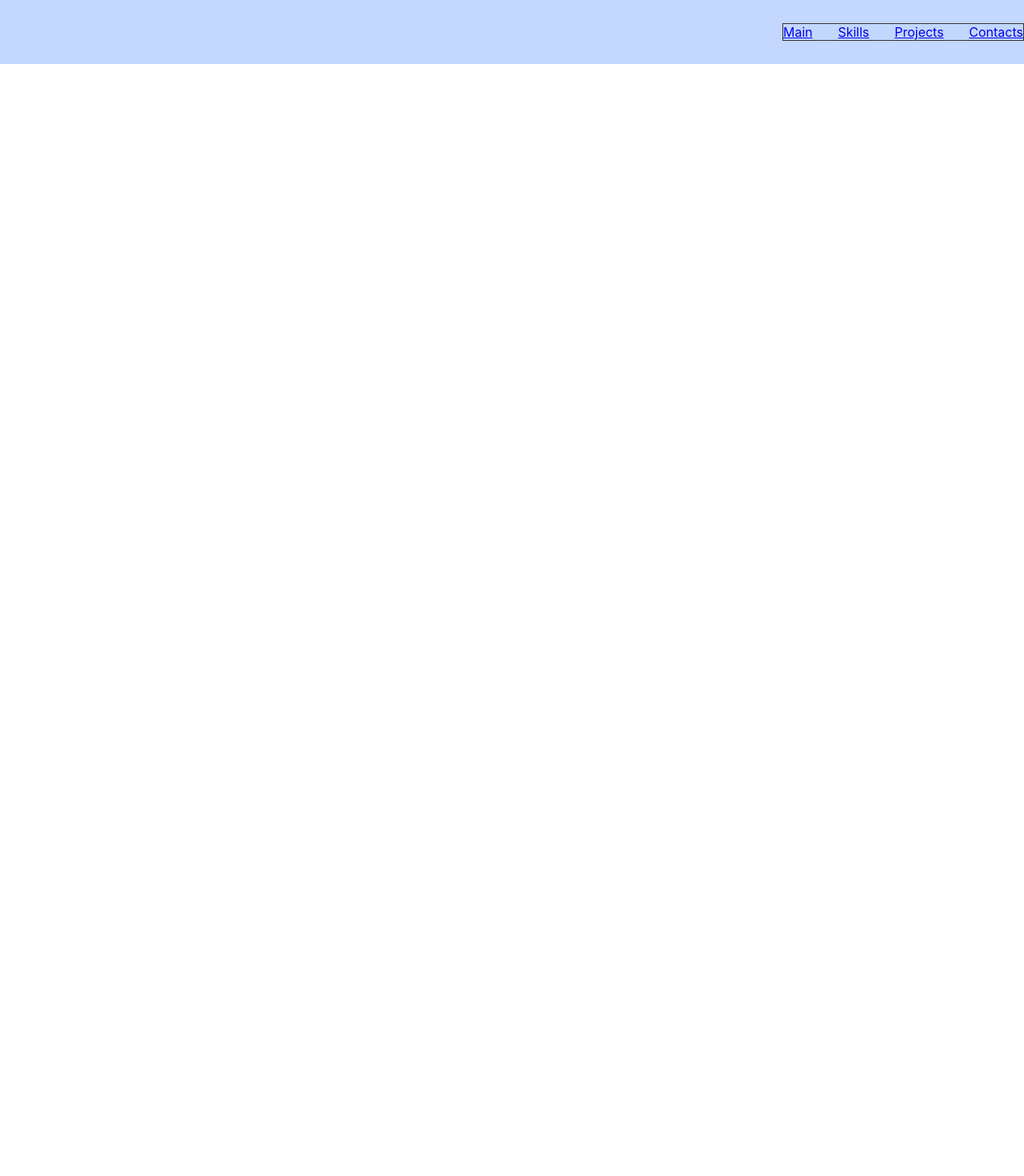
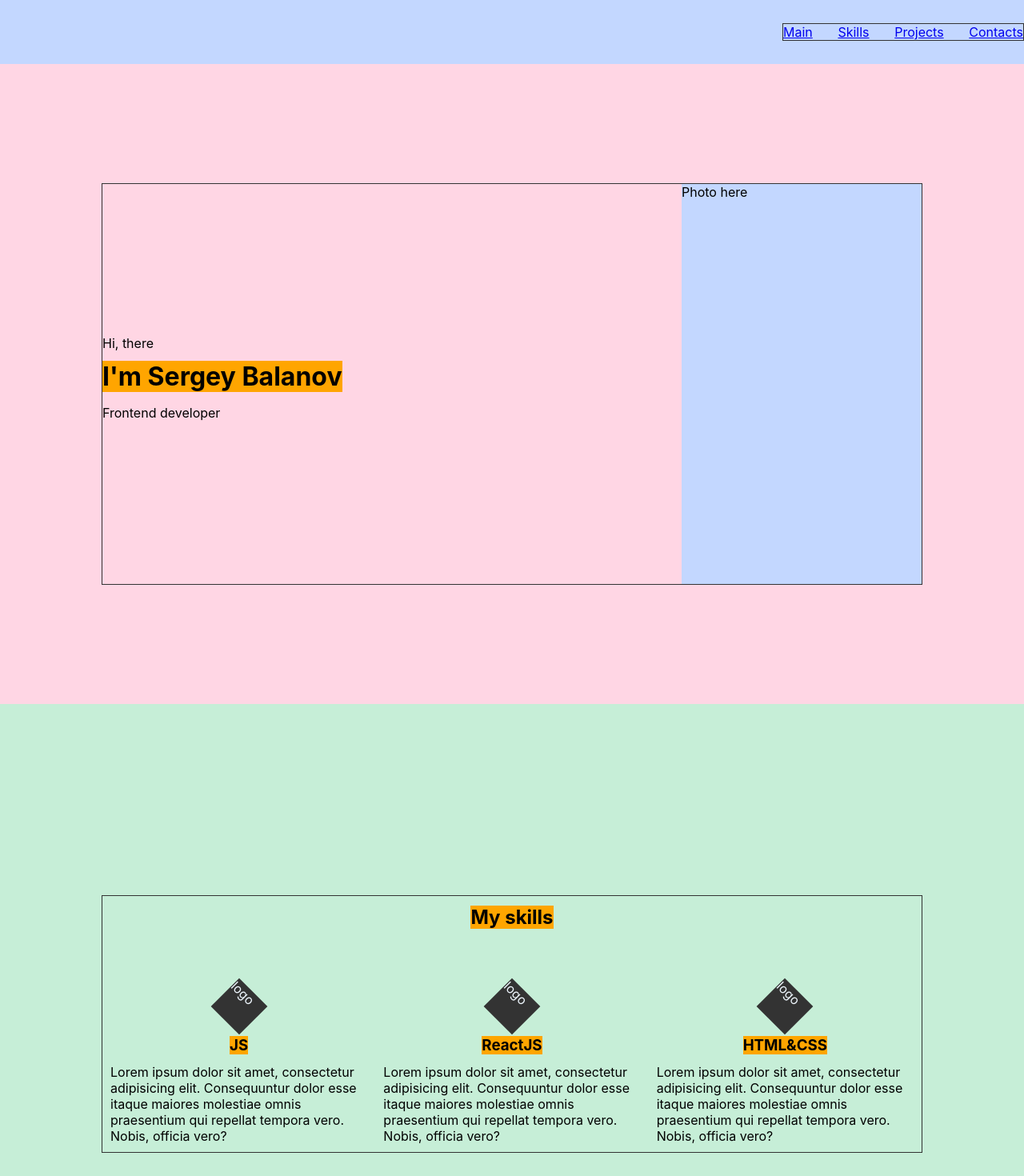
Before and after one commit to paraslov/my_portfolio, a React (Create React App) app: page / in a window 1280 px wide. Shown: the top 1470 px of the page at 80% size. Before the commit the page ends 800 px from the top, so only its background shows below. Built offline with nearby package versions, Linux system fonts and the light colour scheme.

Commit message:
Added Main and Skills components structure.

```diff
--- a/src/App.css
+++ b/src/App.css
@@ -1,3 +1,8 @@
+h1, h2, h3 {
+    background-color: orange;
+    margin: 12px 0;
+}
+
 .App {
 
 }
--- a/src/App.tsx
+++ b/src/App.tsx
@@ -1,13 +1,17 @@
 import React from 'react'
 import './App.css'
-import {Header} from './components/Header/Header';
+import {Header} from './components/Header/Header'
+import {Main} from './components/Main/Main'
+import {Skills} from './components/Skills/Skills'
 
 const App = () => {
-  return (
-    <div className="App">
-      <Header />
-    </div>
-  );
+    return (
+        <div className="App">
+            <Header/>
+            <Main/>
+            <Skills/>
+        </div>
+    );
 }
 
 export default App
--- /dev/null
+++ b/src/common/styles/style.module.css
@@ -0,0 +1,16 @@
+.block {
+    min-height: 100vh;
+    display: flex;
+    justify-content: center;
+    align-items: center;
+}
+
+.container {
+    width: 80%;
+    margin: 0 auto;
+    border: 1px solid #333333;
+    display: flex;
+    justify-content: space-between;
+    align-items: center;
+    flex-wrap: wrap;
+}
--- a/src/components/Header/Header.tsx
+++ b/src/components/Header/Header.tsx
@@ -1,5 +1,5 @@
 import React from 'react'
-import {Navbar} from '../Navbar/Navbar';
+import {Navbar} from '../Navbar/Navbar'
 import s from './Header.module.css'
 
 
--- /dev/null
+++ b/src/components/Main/Main.module.css
@@ -0,0 +1,9 @@
+.mainBlock {
+    background-color: #ffd6e4;
+}
+
+.photo {
+    width: 300px;
+    height: 500px;
+    background-color: #c3d7ff;
+}
--- /dev/null
+++ b/src/components/Main/Main.tsx
@@ -0,0 +1,21 @@
+import React from 'react'
+import s from './Main.module.css'
+import commonStyles from '../../common/styles/style.module.css'
+
+
+export const Main = () => {
+    return (
+        <div className={`${s.mainBlock} ${commonStyles.block}`}>
+            <div className={commonStyles.container}>
+                <div className={s.aboutMe}>
+                    <span>Hi, there</span>
+                    <h1>I'm Sergey Balanov</h1>
+                    <p>Frontend developer</p>
+                </div>
+                <div className={s.photo}>
+                    Photo here
+                </div>
+            </div>
+        </div>
+    )
+}
--- /dev/null
+++ b/src/components/Skills/Skill/Skill.module.css
@@ -0,0 +1,16 @@
+.skillContainer {
+    display: flex;
+    flex-direction: column;
+    justify-content: space-between;
+    align-items: center;
+    text-align: justify-all;
+    padding: 10px;
+}
+
+.skillLogo {
+    width: 50px;
+    height: 50px;
+    color: aliceblue;
+    background-color: #333333;
+    transform: rotate(45deg);
+}
--- /dev/null
+++ b/src/components/Skills/Skill/Skill.tsx
@@ -0,0 +1,18 @@
+import React from 'react'
+import s from './Skill.module.css'
+
+type SkillPropsType = {
+    title: string
+}
+
+export const Skill: React.FC<SkillPropsType> = (props) => {
+    return (
+        <div className={s.skillContainer}>
+            <div className={s.skillLogo}>logo</div>
+            <h3>{props.title}</h3>
+            <span>
+                Lorem ipsum dolor sit amet, consectetur adipisicing elit. Consequuntur dolor esse itaque maiores molestiae omnis praesentium qui repellat tempora vero. Nobis, officia vero?
+            </span>
+        </div>
+    )
+}
--- /dev/null
+++ b/src/components/Skills/Skills.module.css
@@ -0,0 +1,16 @@
+.skillsBlock {
+    background-color: #c6eed7;
+}
+
+.skillsContainer {
+    flex-direction: column;
+    justify-content: flex-start;
+    min-height: 60%;
+}
+
+.skills {
+    margin-top: 50px;
+    width: 100%;
+    display: flex;
+    justify-content: space-between;
+}
--- /dev/null
+++ b/src/components/Skills/Skills.tsx
@@ -0,0 +1,20 @@
+import React from 'react'
+import s from './Skills.module.css'
+import commonStyles from '../../common/styles/style.module.css'
+import {Skill} from './Skill/Skill';
+
+
+export const Skills = () => {
+    return (
+        <div className={`${commonStyles.block} ${s.skillsBlock}`}>
+            <div className={`${commonStyles.container} ${s.skillsContainer}`}>
+                <h2>My skills</h2>
+                <div className={s.skills}>
+                    <Skill title={'JS'}/>
+                    <Skill title={'ReactJS'}/>
+                    <Skill title={'HTML&CSS'}/>
+                </div>
+            </div>
+        </div>
+    )
+}
```
